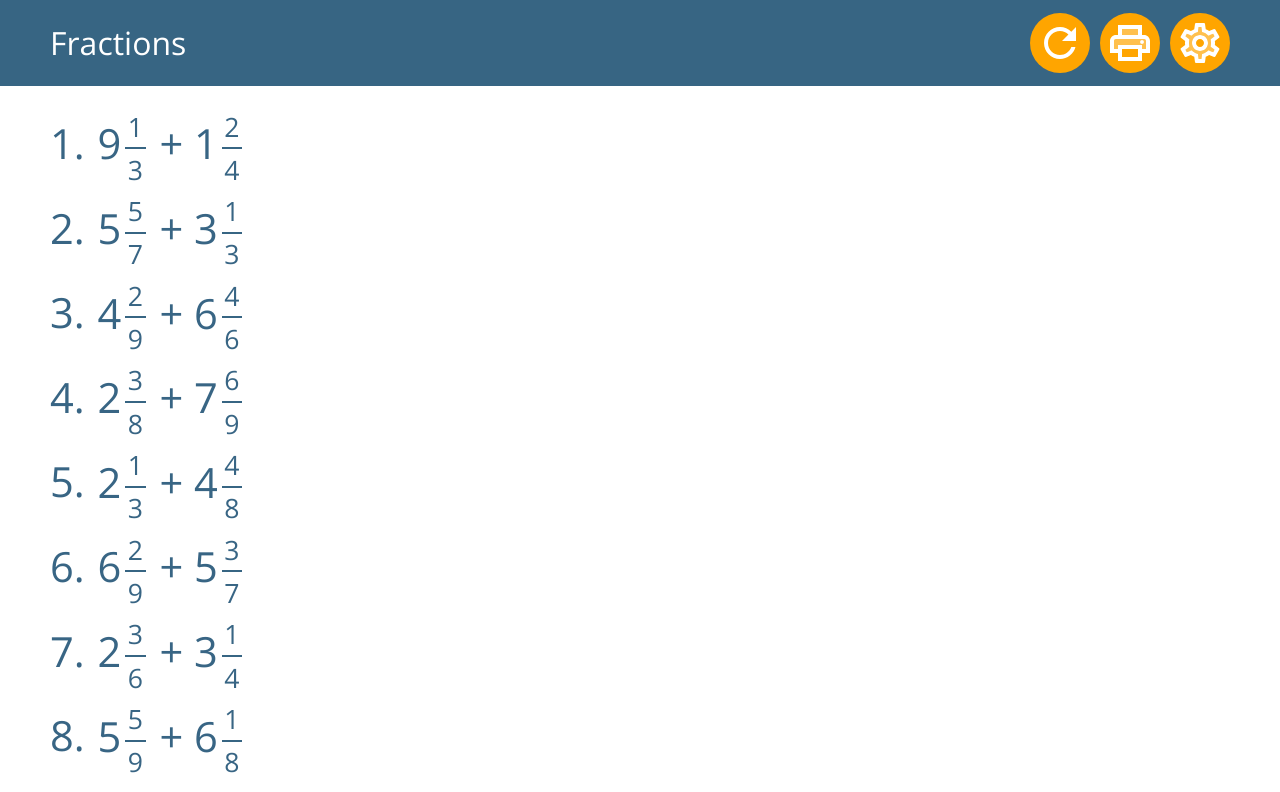
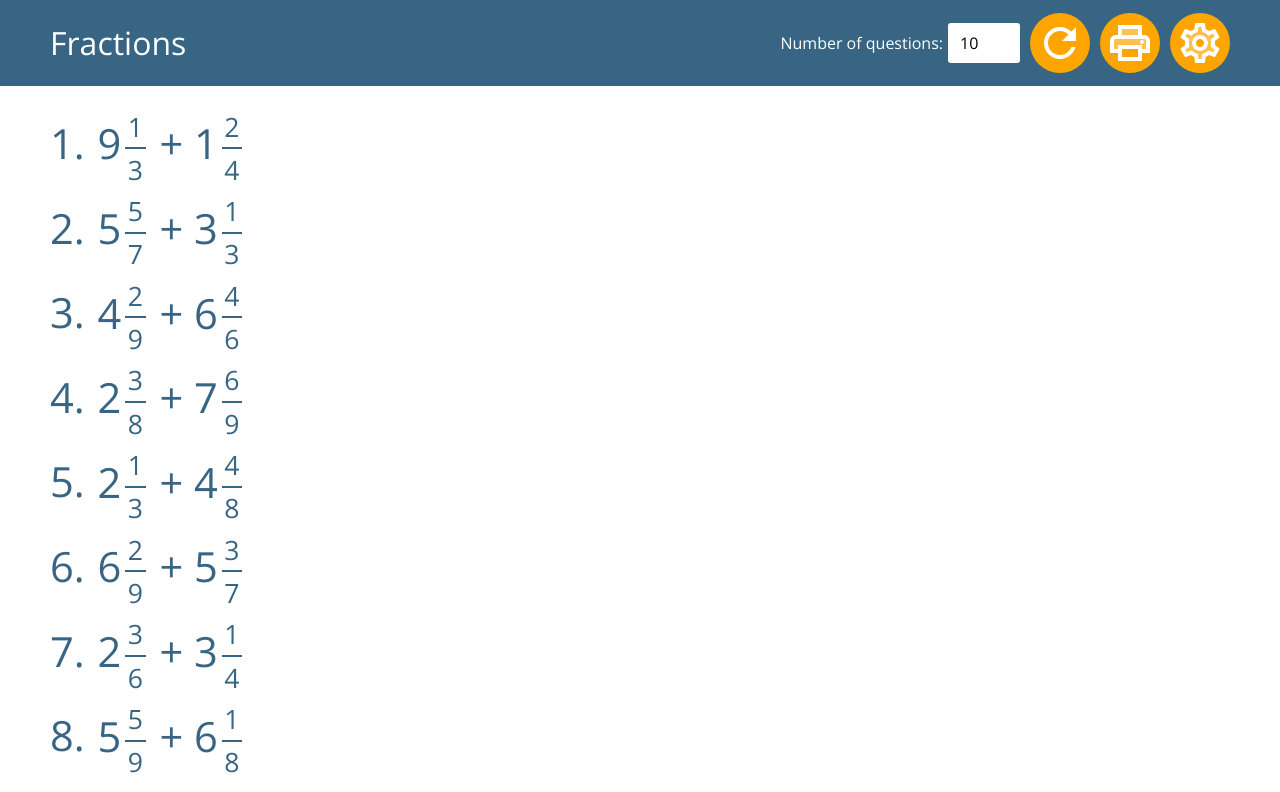
Before and after one commit to 4lefts/fractions, a React (Create React App) app: page / in a window 1280 px wide. Shown: the top 792 px of the page. Built offline with nearby package versions, Linux system fonts and the light colour scheme.

Commit message:
added number of questions input

```diff
--- a/src/App.js
+++ b/src/App.js
@@ -60,6 +60,7 @@ class App extends Component {
     this.toggleOperators = this.toggleOperators.bind(this)
     this.updateSettings = this.updateSettings.bind(this)
     this.toggleSettings = this.toggleSettings.bind(this)
+    this.setNumberOfQuestions = this.setNumberOfQuestions.bind(this)
   }
   toggleSettings() {
     this.setState({ showSettings: !this.state.showSettings })
@@ -86,21 +87,23 @@ class App extends Component {
         break
       }
     }
-    this.setState({
-      operatorOptions: ops
-    })
-    this.generateQuestionData()
+    this.setState({ operatorOptions: ops },
+      () => this.generateQuestionData())
   }
 
-  // all purpose function to toggle various settings
+  // function to toggle various settings
   updateSettings(settingToUpdate) {
     const oldOptions = this.state.operatorOptions.slice()
     const indexToUpdate = oldOptions.findIndex(op => op.operator === settingToUpdate.operator)
     oldOptions[indexToUpdate].options[settingToUpdate.option] = !oldOptions[indexToUpdate].options[settingToUpdate.option]
-    this.setState({
-      operatorOptions: oldOptions
-    })
-    this.generateQuestionData()
+    this.setState({ operatorOptions: oldOptions },
+      () => this.generateQuestionData())
+  }
+
+  setNumberOfQuestions(event) {
+    const n = parseInt(event.target.value)
+    this.setState({ numberOfQuestions: n },
+      () => this.generateQuestionData()) // wait for state to update
   }
 
   // build ordered list of question components
@@ -115,7 +118,7 @@ class App extends Component {
         </ol>
       )
     }
-    return <div>Select some options to make some questions!</div>
+    return <div className="no-questions">Select some options to make some questions!</div>
   }
 
   render() {
@@ -126,6 +129,8 @@ class App extends Component {
           generate={this.generateQuestionData}
           toggleSettings={this.toggleSettings}
           showSettings={this.state.showSettings}
+          numberOfQuestions={this.state.numberOfQuestions}
+          setNumberOfQuestions={this.setNumberOfQuestions}
         />
         <Controls
           operatorOptions={this.state.operatorOptions}
--- a/src/titleBar-styles.scss
+++ b/src/titleBar-styles.scss
@@ -22,6 +22,22 @@ h1{
     flex-direction: row;
     justify-content: center;
     align-items: center;
+    label{
+        margin: auto 10px;
+        input{
+            transition: 0.33s;
+            font-family: $font-family;
+            font-size: 1rem;
+            margin-left: 5px;
+            padding: 7px 5px 7px 10px;
+            border: 2px solid white;
+            border-radius: 3px;
+            &:focus{
+                outline: none;
+                border: 2px solid orange;
+            }
+        }
+    }
     .button{
         background-color: orange;
         color: $text-color;
--- a/src/titleBar.js
+++ b/src/titleBar.js
@@ -5,12 +5,21 @@ import SvgIcon from './icons/svg-icon'
 import './titleBar-styles.scss'
 
 export default function TitleBar(props) {
-    const { title, showSettings } = props
+    const { title, showSettings, numberOfQuestions } = props
     return (
         <header>
             <div className="title-bar">
                 <h1>{title}</h1>
                 <section className="top-controls">
+                    <label>
+                        Number of questions:
+                        <input
+                            type="number"
+                            min="1"
+                            max="30"
+                            onChange={props.setNumberOfQuestions}
+                            value={numberOfQuestions} />
+                    </label>
                     <button
                         className="button"
                         onClick={props.generate}>
```
